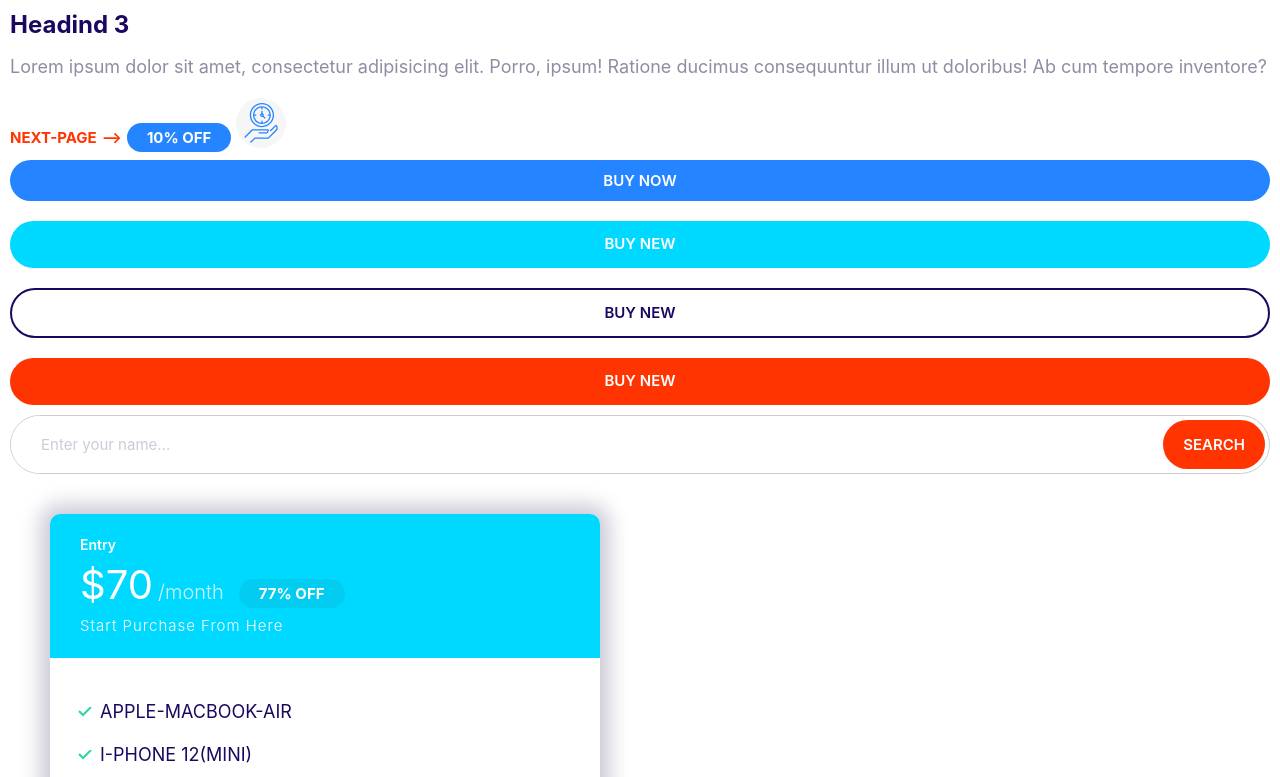
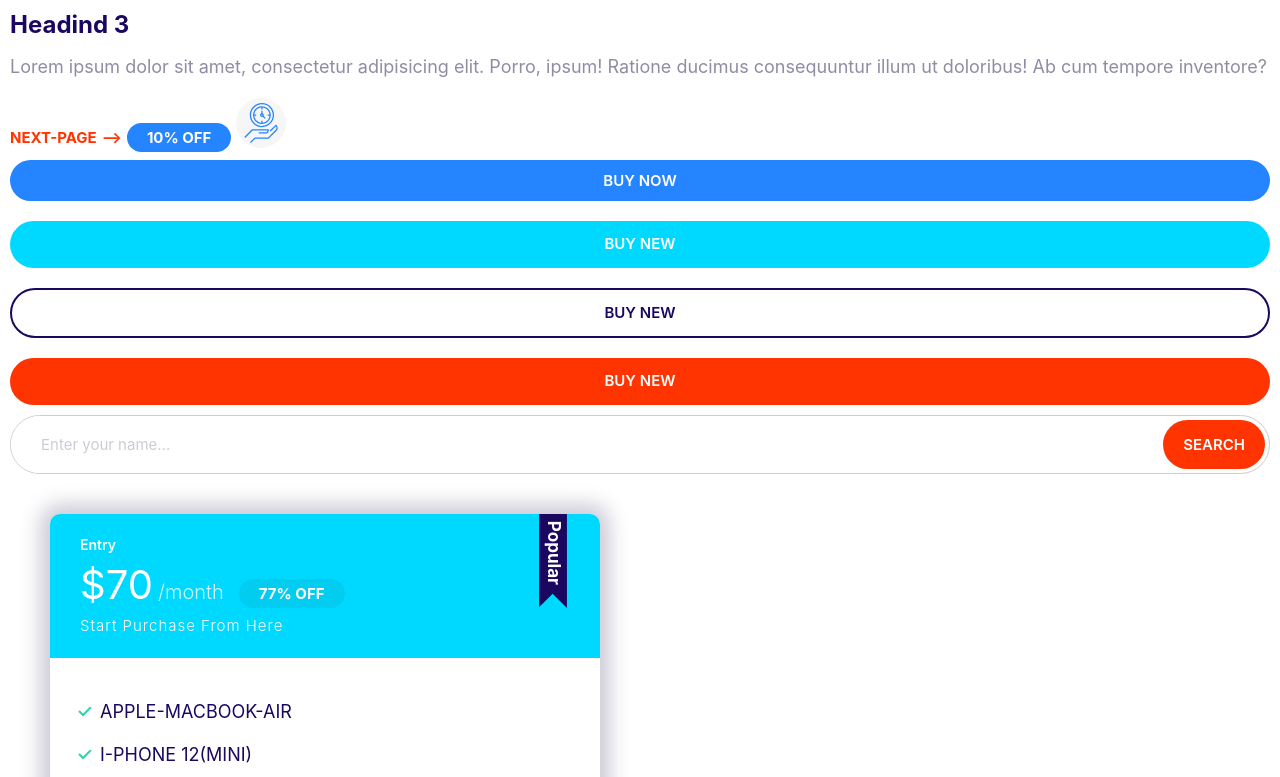
Before and after one commit to menil-nxt/nxt_repo, a plain HTML site: page index.html in a window 1280 px wide. Shown: the part 175-952 px from the top of the page. Drawn offline with Linux system fonts and the light colour scheme; a web font is replaced by a local one.

Commit message:
Add complate plan or card

```diff
--- a/css/style.css
+++ b/css/style.css
@@ -341,6 +341,19 @@ a{
     margin-bottom: 1.6rem;
 }
 
+.plan--popular .card__header{
+    position: relative;
+}
+
+.plan--popular .card__header::before{
+    content: url(../images/popular.svg);
+    display: block;
+    width: 40px;
+    position:absolute;
+    top: -6.3px;
+    right: 5%;
+}
+
 @media screen and (min-width:1024px) {
     .plan__name{
         font-size: 1.4rem;
--- a/index.html
+++ b/index.html
@@ -38,7 +38,7 @@
       <button class="btn btn--accent">Search</button>
     </div>
     <div style="width: 50%; padding: 4rem">
-      <div class="plan">
+      <div class="plan plan--popular">
         <div class="card card--secondry">
           <header class="card__header">
             <h3 class="plan__name">Entry</h3>
```
Also changed, not shown: components/cart_plan.html (+1 -1 lines), images/popular.svg (added), 1 other file.
